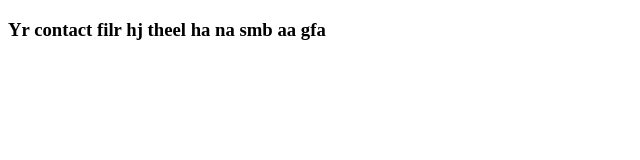
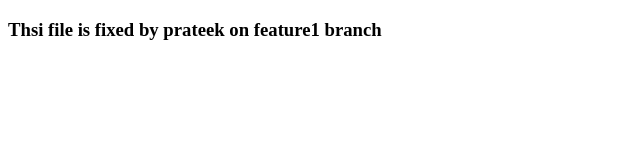
Before and after one commit to Prateek-Meena/GitLearningRepo, a plain HTML site: page contact.html in a window 1280 px wide. Shown: the whole page, without its empty margins (0-640 px from the left). Drawn offline with Linux system fonts and the light colour scheme.

```diff
--- a/contact.html
+++ b/contact.html
@@ -7,6 +7,6 @@
     <title>Contct filr</title>
 </head>
 <body>
-    <h3>Yr contact filr hj theel ha na smb aa gfa</h3>
+    <h3>Thsi file is fixed by prateek on feature1 branch</h3>
 </body>
 </html>
```
